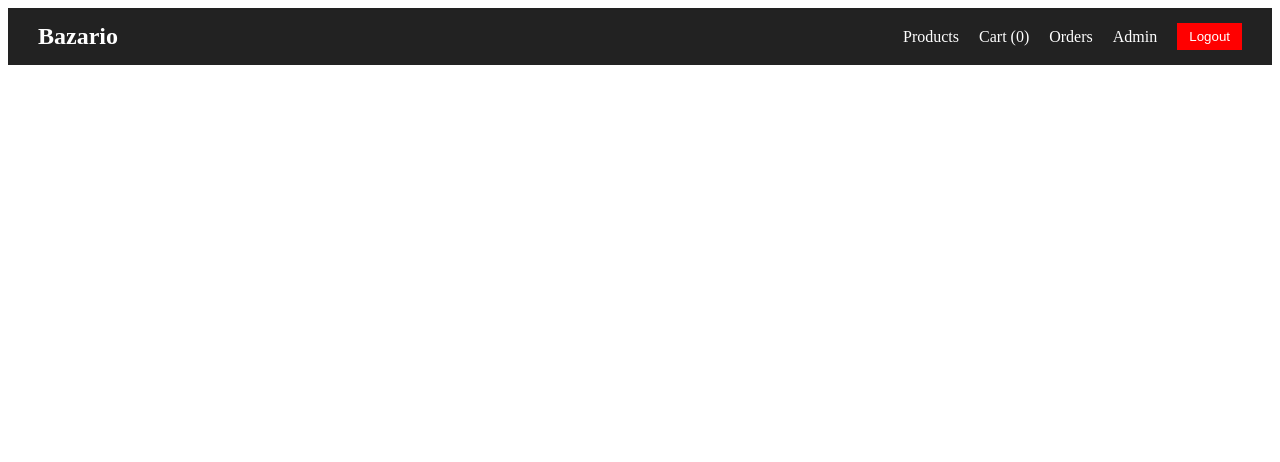
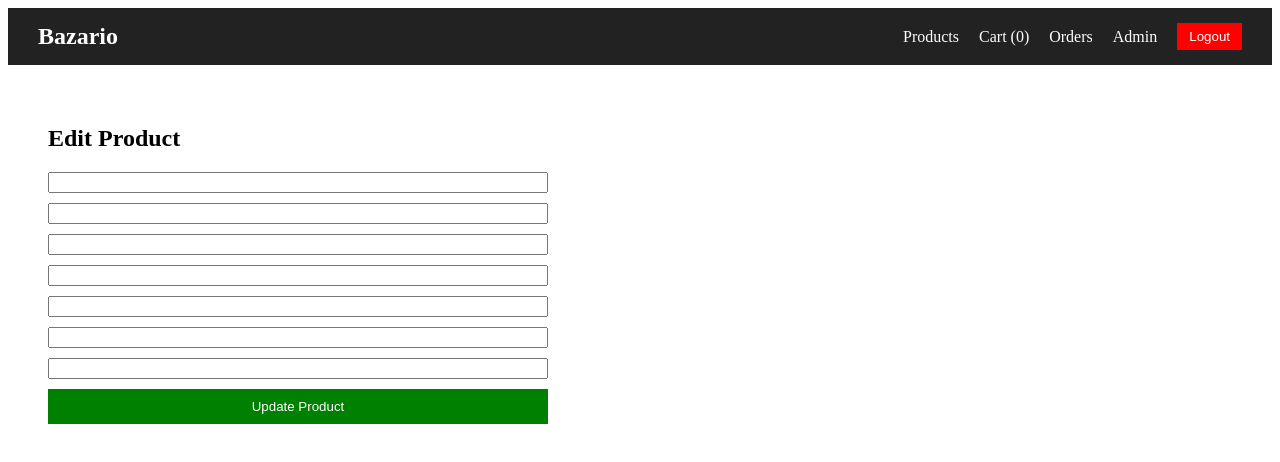
Before and after one commit to thenameisanzu/Bazario, a React (Vite) app in the folder Client/: page /admin/product/1/edit in a window 1280 px wide. Shown: the top 462 px of the page. Built offline with nearby package versions, Linux system fonts and the light colour scheme; no server answers; sample sign-in values are in the browser's storage.

Commit message:
Add admin edit product page

```diff
--- a/Client/src/App.jsx
+++ b/Client/src/App.jsx
@@ -8,6 +8,7 @@ import Navbar from "./components/Navbar";
 import ProductDetails from "./pages/ProductDetails";
 import AdminProducts from "./pages/AdminProducts";
 import AdminCreateProduct from "./pages/AdminCreateProduct";
+import AdminEditProduct from "./pages/AdminEditProduct";
 
 function App() {
   return (
@@ -55,6 +56,15 @@ function App() {
   }
 />
 
+<Route
+  path="/admin/product/:id/edit"
+  element={
+    <ProtectedRoute>
+      <AdminEditProduct />
+    </ProtectedRoute>
+  }
+/>
+
 
 
       </Routes>
--- /dev/null
+++ b/Client/src/pages/AdminEditProduct.jsx
@@ -0,0 +1,110 @@
+import { useEffect, useState } from "react";
+import { useParams, useNavigate } from "react-router-dom";
+
+function AdminEditProduct() {
+  const { id } = useParams();
+  const navigate = useNavigate();
+
+  const [formData, setFormData] = useState({
+    name: "",
+    description: "",
+    price: "",
+    category: "",
+    brand: "",
+    image: "",
+    countInStock: "",
+  });
+
+  const [loading, setLoading] = useState(true);
+
+  const token = localStorage.getItem("token");
+
+  // 🔥 Fetch existing product
+  useEffect(() => {
+    fetch(`http://localhost:5003/api/products/${id}`)
+      .then((res) => res.json())
+      .then((data) => {
+        setFormData({
+          name: data.name || "",
+          description: data.description || "",
+          price: data.price || "",
+          category: data.category || "",
+          brand: data.brand || "",
+          image: data.image || "",
+          countInStock: data.countInStock || "",
+        });
+        setLoading(false);
+      })
+      .catch(() => setLoading(false));
+  }, [id]);
+
+  const handleChange = (e) => {
+    setFormData({
+      ...formData,
+      [e.target.name]: e.target.value,
+    });
+  };
+
+  // 🔥 Update product
+  const handleSubmit = async (e) => {
+    e.preventDefault();
+
+    try {
+      const res = await fetch(`http://localhost:5003/api/products/${id}`, {
+        method: "PUT",
+        headers: {
+          "Content-Type": "application/json",
+          Authorization: `Bearer ${token}`,
+        },
+        body: JSON.stringify(formData),
+      });
+
+      const data = await res.json();
+
+      if (!res.ok) {
+        alert(data.message || "Update failed");
+        return;
+      }
+
+      alert("Product updated successfully");
+      navigate("/admin/products");
+
+    } catch (error) {
+      console.error(error);
+      alert("Something went wrong");
+    }
+  };
+
+  if (loading) return <p style={{ padding: "40px" }}>Loading...</p>;
+
+  return (
+    <div style={{ padding: "40px", maxWidth: "500px" }}>
+      <h2>Edit Product</h2>
+
+      <form onSubmit={handleSubmit} style={{ display: "flex", flexDirection: "column", gap: "10px" }}>
+        <input name="name" value={formData.name} onChange={handleChange} />
+        <input name="description" value={formData.description} onChange={handleChange} />
+        <input name="price" type="number" value={formData.price} onChange={handleChange} />
+        <input name="category" value={formData.category} onChange={handleChange} />
+        <input name="brand" value={formData.brand} onChange={handleChange} />
+        <input name="image" value={formData.image} onChange={handleChange} />
+        <input name="countInStock" type="number" value={formData.countInStock} onChange={handleChange} />
+
+        <button
+          type="submit"
+          style={{
+            padding: "10px",
+            background: "green",
+            color: "white",
+            border: "none",
+            cursor: "pointer",
+          }}
+        >
+          Update Product
+        </button>
+      </form>
+    </div>
+  );
+}
+
+export default AdminEditProduct;
--- a/Client/src/pages/AdminProducts.jsx
+++ b/Client/src/pages/AdminProducts.jsx
@@ -90,6 +90,19 @@ function AdminProducts() {
 
                 <td>
                   <button
+  onClick={() => navigate(`/admin/product/${product._id}/edit`)}
+  style={{
+    marginRight: "10px",
+    background: "#28a745",
+    color: "white",
+    border: "none",
+    padding: "6px 10px",
+    cursor: "pointer",
+  }}
+>
+  Edit
+</button>
+                  <button
                     onClick={() => deleteProduct(product._id)}
                     style={{
                       background: "red",
```
